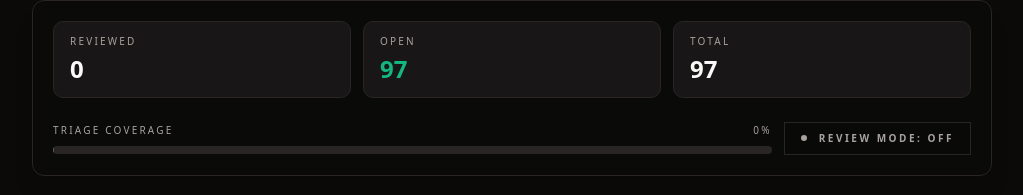
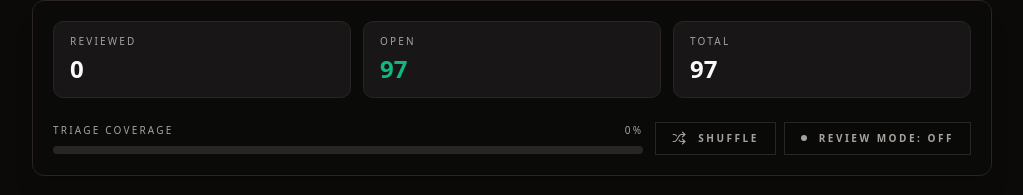
Before and after one commit to JayLao27/its-review, a Next.js app: page / in a window 1280 px wide. Shown: the part 159-354 px from the top of the page, without its empty margins (128-1151 px from the left). Built offline with nearby package versions, Linux system fonts and the light colour scheme.

Commit message:
📦 new: add shuffle functionality to QuestionApp

```diff
--- a/components/question-app.tsx
+++ b/components/question-app.tsx
@@ -1,7 +1,7 @@
 "use client";
 
 import React, { useEffect, useMemo, useState } from "react";
-import { ArrowLeft, ArrowRight, CheckCircle2, ChevronLeft, ChevronRight, Search, XCircle } from "lucide-react";
+import { ArrowLeft, ArrowRight, CheckCircle2, ChevronLeft, ChevronRight, Search, Shuffle, XCircle } from "lucide-react";
 import { Badge } from "./ui/badge";
 import { Button } from "./ui/button";
 import { Card, CardContent } from "./ui/card";
@@ -66,14 +66,25 @@ export function QuestionApp({ questions }: QuestionAppProps) {
   const [activeDragItem, setActiveDragItem] = useState<string | null>(null);
   const [touchStart, setTouchStart] = useState<number | null>(null);
   const [touchEnd, setTouchEnd] = useState<number | null>(null);
+  const [isShuffled, setIsShuffled] = useState(false);
+  const [shuffleSeed, setShuffleSeed] = useState(0);
+
+  const processedQuestions = useMemo(() => {
+    if (!isShuffled) return normalizedQuestions;
+    // Fisher-Yates shuffle would be better, but Math.random sort is okay for this
+    return [...normalizedQuestions].sort((a, b) => {
+      // Use a stable sort key if possible, but random is what they want
+      return Math.random() - 0.5;
+    });
+  }, [normalizedQuestions, isShuffled, shuffleSeed]);
 
   const filteredQuestions = useMemo(() => {
     const q = query.trim().toLowerCase();
-    return normalizedQuestions.filter((item) => {
+    return processedQuestions.filter((item) => {
       const hay = [item.question, stringifyValue(item.answer), item.category, ...(item.tags ?? []), item.explanation ?? ""].join(" ").toLowerCase();
       return q.length === 0 || hay.includes(q);
     });
-  }, [normalizedQuestions, query]);
+  }, [processedQuestions, query]);
 
   const currentQuestion = filteredQuestions[currentIndex] ?? null;
   const currentQuestionNumber = currentQuestion ? currentIndex + 1 : 0;
@@ -87,6 +98,13 @@ export function QuestionApp({ questions }: QuestionAppProps) {
     setRevealedIds(new Set());
     setDragMappingsByQuestion({});
     setDropTargetsByQuestion({});
+    setIsShuffled(false);
+  };
+
+  const toggleShuffle = () => {
+    setIsShuffled(!isShuffled);
+    setShuffleSeed((s) => s + 1);
+    setCurrentIndex(0);
   };
 
   const revealCurrent = (id: string) => setRevealedIds((s) => new Set(s).add(id));
@@ -421,6 +439,21 @@ export function QuestionApp({ questions }: QuestionAppProps) {
                 <Progress value={progressPercent} className="h-2 bg-muted" />
               </div>
 
+              <div className="flex items-center gap-2">
+                <button
+                  type="button"
+                  onClick={toggleShuffle}
+                  className={cn(
+                    "flex items-center gap-3 rounded-none border px-4 py-2 transition-all duration-300",
+                    isShuffled
+                      ? "border-emerald-500/50 bg-emerald-500/10 text-emerald-500 shadow-[0_0_15px_rgba(16,185,129,0.1)]"
+                      : "border-border bg-card/40 text-muted-foreground hover:border-muted hover:text-foreground"
+                  )}
+                >
+                  <Shuffle className={cn("h-3.5 w-3.5", isShuffled ? "animate-spin-slow" : "")} />
+                  <span className="text-[10px] font-semibold uppercase tracking-[0.25em]">Shuffle</span>
+                </button>
+
                 <button
                   type="button"
                   onClick={() => setReviewMode(!reviewMode)}
@@ -434,6 +467,7 @@ export function QuestionApp({ questions }: QuestionAppProps) {
                   <div className={cn("h-1.5 w-1.5 rounded-full", reviewMode ? "animate-pulse bg-primary shadow-[0_0_8px_rgba(var(--primary),0.8)]" : "bg-muted-foreground")} />
                   <span className="text-[10px] font-semibold uppercase tracking-[0.25em]">Review Mode: {reviewMode ? "ON" : "OFF"}</span>
                 </button>
+              </div>
             </div>
           </CardContent>
         </Card>
```
Lines whose indentation alone changed are shown as unchanged.
